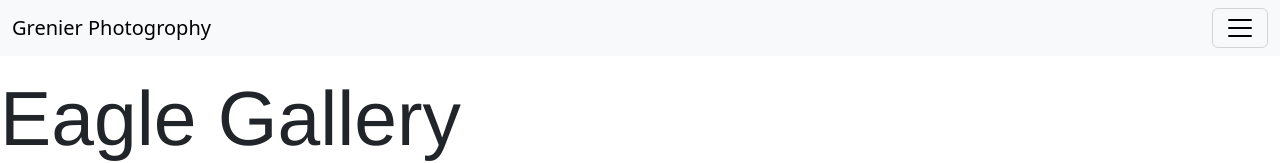
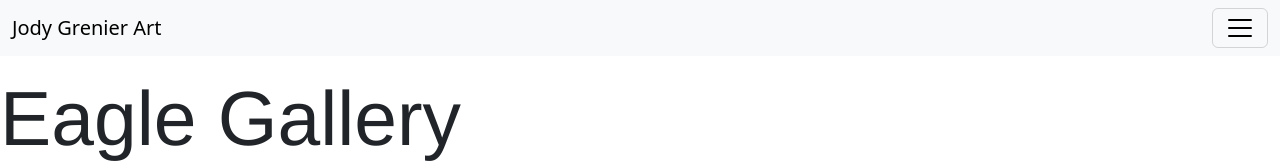
Before and after one commit to lucidbrawler/grenierphoto, a React (Vite) app: page /EagleGallery in a window 1280 px wide. Shown: the top 163 px of the page. Built offline with nearby package versions, Linux system fonts and the light colour scheme.

Commit message:
changed title

```diff
--- a/src/navbar/navbar.jsx
+++ b/src/navbar/navbar.jsx
@@ -12,7 +12,7 @@
       { [false].map((expand) => (
         <Navbar key={expand} collapse="sm" bg="light" expand={expand} className="mb-3 ">
           <Container  fluid>
-            <Navbar.Brand  href="/">Grenier Photogrophy</Navbar.Brand>
+            <Navbar.Brand  href="/">Jody Grenier Art</Navbar.Brand>
             <Navbar.Toggle  aria-controls={` offcanvasNavbar-expand-${expand}`} />
             <Navbar.Offcanvas
               id={`offcanvasNavbar-expand-${expand}`}
```
